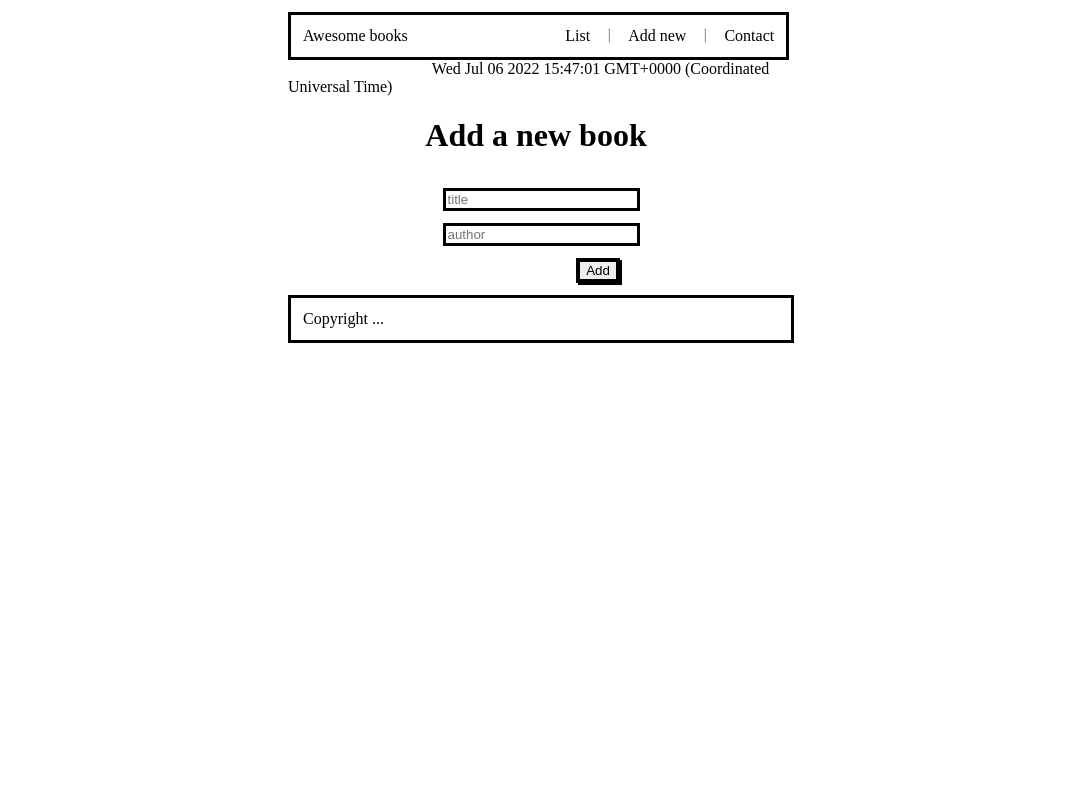
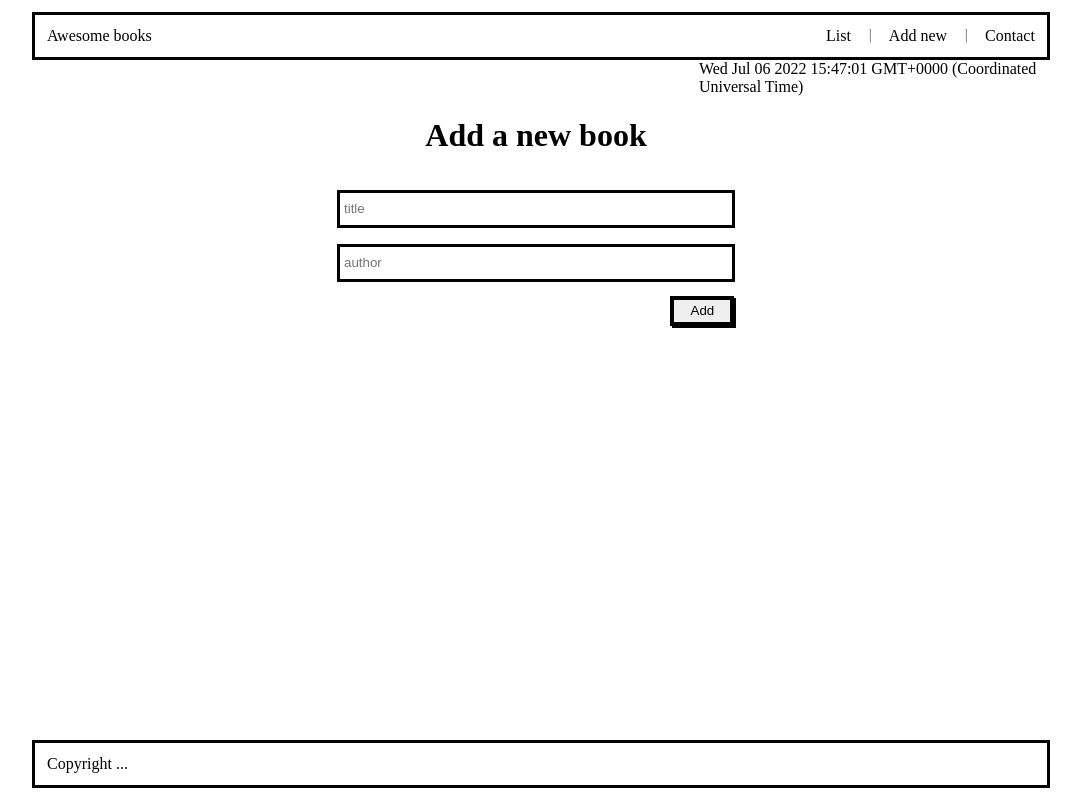
Before and after one commit to TuyishimireEric/Awesome-Book, a website: page index.html in a window 1280 px wide. Both pictures are taken after a click on the item "Add new". Shown: the whole page, without its empty margins (104-1185 px from the left). Drawn offline with Linux system fonts and the light colour scheme.

Commit message:
Made the required changes

```diff
--- a/style.css
+++ b/style.css
@@ -1,11 +1,14 @@
 body {
-  padding: 4px 30%;
+  padding: 4px 10%;
+  min-height: 97vh;
+  display: flex;
+  flex-direction: column;
 }
 
 .head {
   display: flex;
   justify-content: space-between;
-  width: 95%;
+  width: 98%;
   height: 40px;
   padding: 1px 12px;
   align-items: center;
@@ -35,7 +38,7 @@ a:hover {
 }
 
 span {
-  margin-left: 29%;
+  margin-left: 52.1vw;
 }
 
 .addbook,
@@ -65,11 +68,6 @@ tr:nth-child(odd) {
   align-content: center;
 }
 
-input {
-  border: 3px solid black;
-  width: 100%;
-}
-
 .delete {
   border: 2.5px solid black;
   box-shadow: 2px 2px;
@@ -90,16 +88,26 @@ h1 {
   gap: 12px;
 }
 
+input {
+  border: 3px solid black;
+  width: 30vw;
+  height: 30px;
+  margin:2px 12px;
+  padding: 1px 4px;
+}
+
 .add {
   border: 4px solid black;
   box-shadow: 2px 2px;
-  margin-left: 25%;
+  margin-left: 26vw;
+  height: 30px;
+  width: 64px;
 }
 
 footer {
   display: flex;
-  width: 96%;
-  margin-top: 12px;
+  width: 98%;
+  margin-top: auto;
   height: 40px;
   padding: 1px 12px;
   align-items: center;
```
